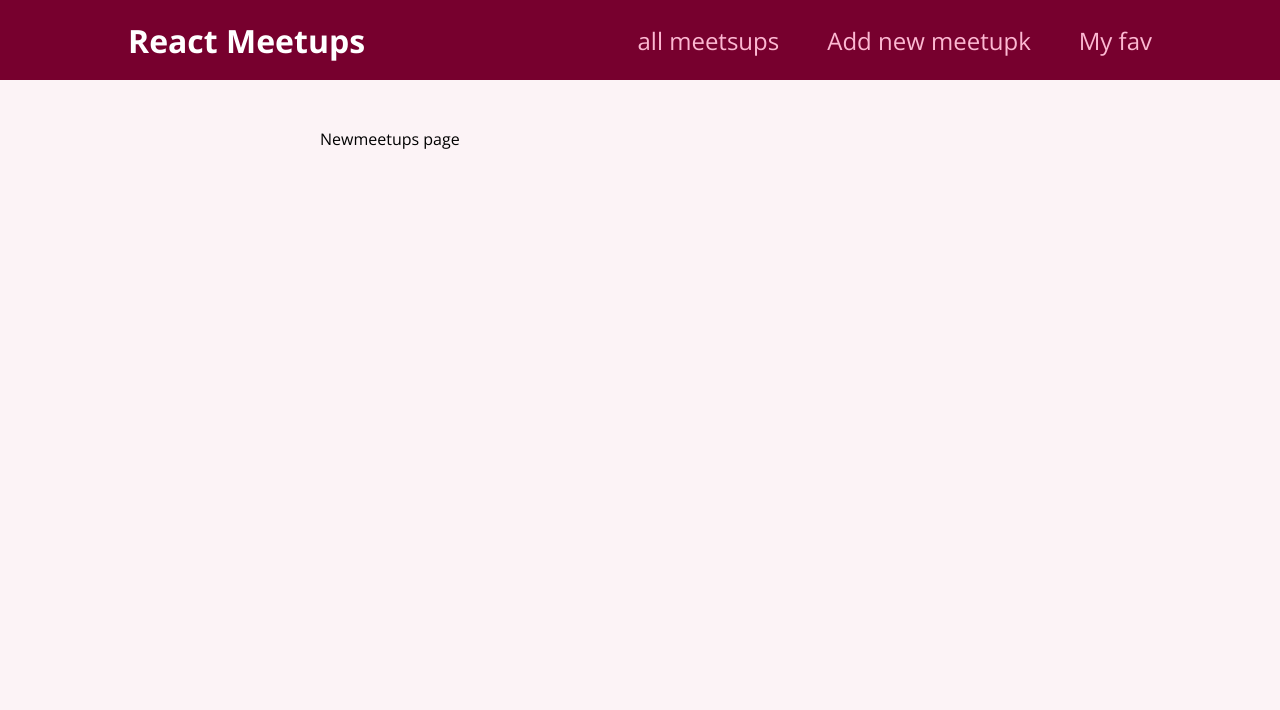
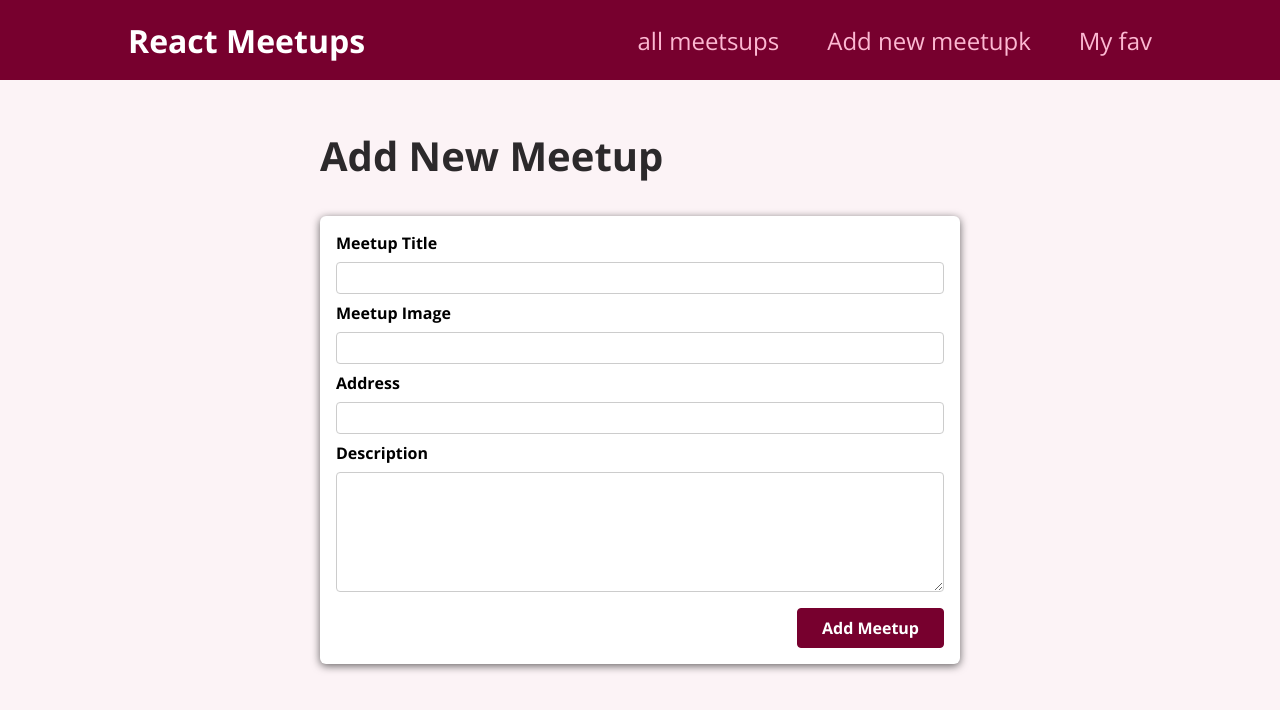
Before and after one commit to vaibhav21git/React_Meetups, a React (Create React App) app in the folder my/: page /new-meetup in a window 1280 px wide. Shown: the top 710 px of the page. Built offline with nearby package versions, Linux system fonts and the light colour scheme.

Commit message:
form added

```diff
--- /dev/null
+++ b/my/src/components/layout/meetups/Newmeetupform.js
@@ -0,0 +1,41 @@
+import Card from "../../ui/Card";
+import classes from './Newmeetupform.module.css'
+
+function Newmeetform ()
+{
+     return <Card>
+          <form className  = {classes.form}>
+
+             <div className = {classes.control}>
+              <label  htmlFor = "title">Meetup Title</label>
+             <input type ="text" required id = "title"/>
+             </div>
+
+             <div className = {classes.control}>
+              <label  htmlFor = "image">Meetup Image</label>
+             <input type ="url" required id = "image "/>
+             </div>
+
+             <div className = {classes.control}>
+              <label  htmlFor = "address">Address</label>
+             <input type ="text" required id = "address "/>
+             </div>
+
+             <div className = {classes.control}>
+              <label  htmlFor = "description">Description</label>
+             <textarea  id = "description"  required rows = '5'> </textarea>
+             </div>
+
+
+             <div className = {classes.actions}>
+             <button>Add Meetup</button>
+             </div>
+
+          </form>
+        </Card>
+}
+
+export default Newmeetform;
+
+
+// in jsx for is used as htmlfor in label
--- /dev/null
+++ b/my/src/components/layout/meetups/Newmeetupform.module.css
@@ -0,0 +1,45 @@
+.form {
+  padding: 1rem;
+}
+
+.control {
+  margin-bottom: 0.5rem;
+}
+
+.control label {
+  display: block;
+  font-weight: bold;
+  margin-bottom: 0.5rem;
+}
+
+.control input,
+.control textarea {
+  display: block;
+  font: inherit;
+  border-radius: 4px;
+  border: 1px solid #ccc;
+  padding: 0.25rem;
+  width: 100%;
+}
+
+.actions {
+  margin-top: 1rem;
+  text-align: right;
+}
+
+.actions button {
+  font: inherit;
+  cursor: pointer;
+  background-color: #77002e;
+  color: white;
+  padding: 0.5rem 1.5rem;
+  border: 1px solid #77002e;
+  border-radius: 4px;
+  font-weight: bold;
+}
+
+.actions button:hover,
+.actions button:active {
+  background-color: #a50e48;
+  border-color: #a50e48;
+}
--- a/my/src/pages/Newmeetup.js
+++ b/my/src/pages/Newmeetup.js
@@ -1,8 +1,12 @@
+import Newmeetupform from '../components/layout/meetups/Newmeetupform'
+
+
 function Newmeetups()
 {
-    return <div>
-         Newmeetups page
-    </div>;
+    return <section>
+         <h1>Add New Meetup</h1>
+         <Newmeetupform/>
+    </section>;
 };
 
 export default Newmeetups;
```
